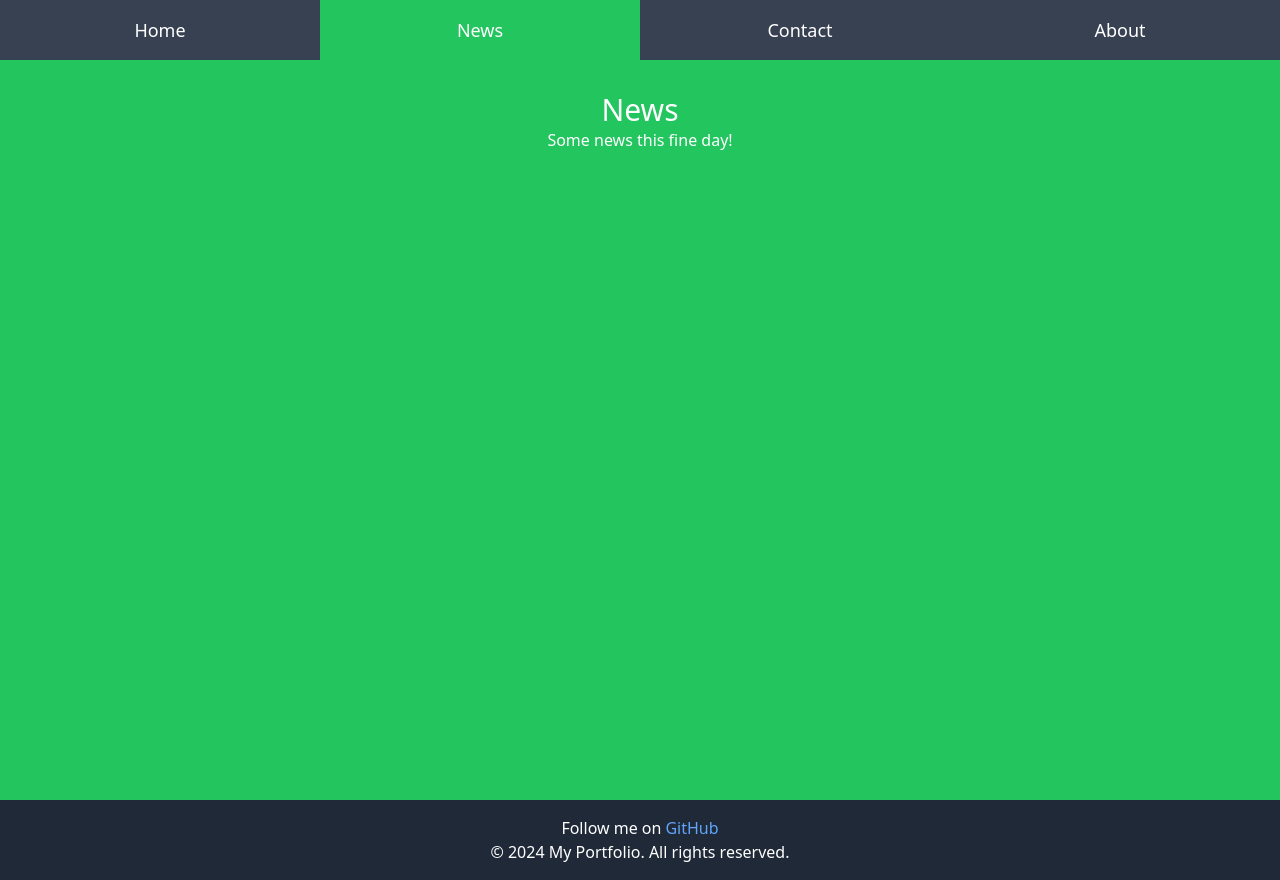
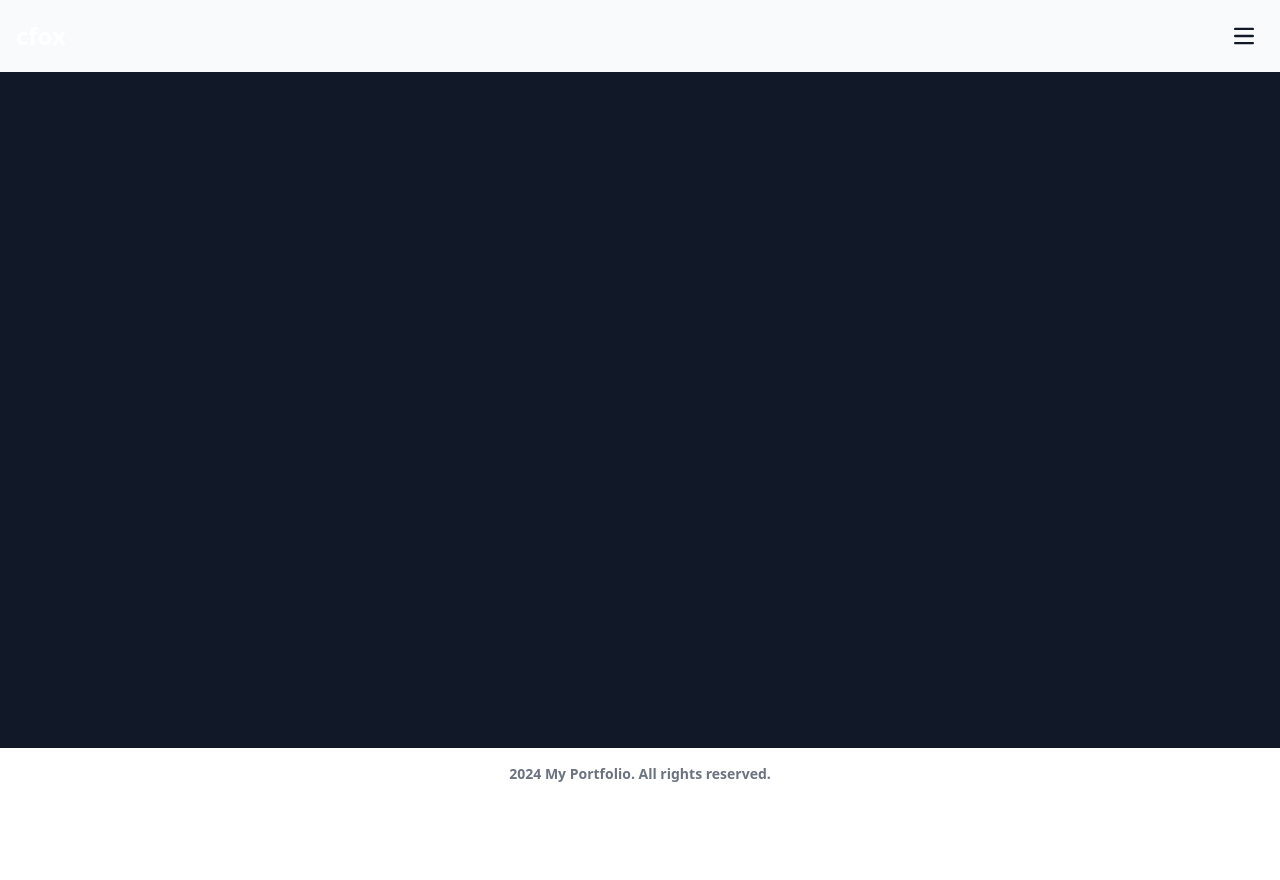
Before and after one commit to cfox-mykyta/cfox-mykyta-portfolio, a Next.js app: page / in a window 1280 px wide. After the commit the page ends 800 px from the top, so only its background shows below. Built offline with nearby package versions, Linux system fonts and the light colour scheme.

Commit message:
new design

```diff
--- a/src/app/page.tsx
+++ b/src/app/page.tsx
@@ -1,10 +1,10 @@
-import Tabs from '../components/Tabs';
+import Navigation from '../components/Navigation';
 import Footer from '../components/Footer';
 
 const Page: React.FC = () => {
   return (
     <main className="min-h-screen bg-gray-900 text-white flex flex-col">
-      <Tabs />
+      <Navigation />
       <Footer />
     </main>
   );
--- a/src/components/Footer.tsx
+++ b/src/components/Footer.tsx
@@ -2,12 +2,12 @@ import React from 'react';
 
 const Footer: React.FC = () => {
   return (
-    <footer className="bg-gray-800 text-white text-center py-4 mt-auto">
-      <p>
-        Follow me on
-        <a href="https://github.com/cfox-mykyta" target="_blank" className="text-blue-400 hover:text-blue-600 ml-1">GitHub</a>
-      </p>
-      <p>&copy; 2024 My Portfolio. All rights reserved.</p>
+    <footer className="bg-white dark:bg-gray-800 fixed bottom-0 w-full py-4">
+      <div className="mx-auto w-full max-w-screen-xl px-4">
+        <span className="block text-center text-sm text-gray-500 dark:text-gray-400 font-semibold">
+          2024 My Portfolio. All rights reserved.
+        </span>
+      </div>
     </footer>
   );
 };
--- /dev/null
+++ b/src/components/Navigation.tsx
@@ -0,0 +1,91 @@
+'use client';
+
+import React, { useState } from 'react';
+
+const Navigation: React.FC = () => {
+  const [isMenuOpen, setIsMenuOpen] = useState(false);
+
+  const toggleMenu = () => {
+    setIsMenuOpen(!isMenuOpen);
+  };
+
+  return (
+    <nav className="border-gray-200 bg-gray-50 dark:bg-gray-800 dark:border-gray-700">
+      <div className="max-w-screen-xl flex flex-wrap items-center justify-between mx-auto p-4">
+        <a href="#" className="flex items-center space-x-3 rtl:space-x-reverse group">
+          <span className="self-center text-2xl font-semibold whitespace-nowrap dark:text-gray-300 transition-transform duration-300 transform group-hover:scale-110 group-hover:text-blue-500 animate-fade-in">
+            cfox
+          </span>
+
+        </a>
+
+        <button
+          onClick={toggleMenu}
+          type="button"
+          className="inline-flex items-center justify-center p-2 w-10 h-10 text-sm text-gray-900 rounded-lg hover:bg-gray-100 focus:outline-none focus:ring-2 focus:ring-gray-200 dark:text-gray-400 dark:hover:bg-gray-700 dark:focus:ring-gray-600"
+          aria-controls="navbar-hamburger"
+          aria-expanded={isMenuOpen}
+        >
+          <span className="sr-only">Open main menu</span>
+          <svg
+            className="w-5 h-5"
+            aria-hidden="true"
+            xmlns="http://www.w3.org/2000/svg"
+            fill="none"
+            viewBox="0 0 17 14"
+          >
+            <path
+              stroke="currentColor"
+              strokeLinecap="round"
+              strokeLinejoin="round"
+              strokeWidth="2"
+              d="M1 1h15M1 7h15M1 13h15"
+            />
+          </svg>
+        </button>
+        <div
+          className={`${isMenuOpen ? 'block' : 'hidden'} w-full`}
+          id="navbar-hamburger"
+        >
+          <ul className="flex flex-col font-medium mt-4 rounded-lg bg-gray-50 dark:bg-gray-800 dark:border-gray-700 gap-1">
+            <li>
+              <a
+                href="#"
+                className="block py-2 px-3 text-gray-900 rounded hover:bg-gray-100 dark:text-gray-300 dark:hover:bg-gray-700 dark:hover:text-white"
+                aria-current="page"
+              >
+                Home
+              </a>
+            </li>
+            <li>
+              <a
+                href="#"
+                className="block py-2 px-3 text-gray-900 rounded hover:bg-gray-100 dark:text-gray-300 dark:hover:bg-gray-700 dark:hover:text-white"
+              >
+                Blog
+              </a>
+            </li>
+            <li>
+              <a
+                href="#"
+                className="block py-2 px-3 text-gray-900 rounded hover:bg-gray-100 dark:text-gray-300 dark:hover:bg-gray-700 dark:hover:text-white"
+              >
+                Portfolio
+              </a>
+            </li>
+            <li>
+              <a
+                href="#"
+                className="block py-2 px-3 text-gray-900 rounded hover:bg-gray-100 dark:text-gray-300 dark:hover:bg-gray-700 dark:hover:text-white"
+              >
+                Contact
+              </a>
+            </li>
+          </ul>
+        </div>
+      </div>
+    </nav>
+  );
+};
+
+export default Navigation;
--- a/src/components/Tabs.tsx
+++ /dev/null
@@ -1,73 +0,0 @@
-'use client'; // Додаємо директиву use client для клієнтського рендеру
-
-import React, { useState } from 'react';
-
-const Tabs: React.FC = () => {
-  const [activeTab, setActiveTab] = useState<string>('News'); // За замовчуванням відкривається вкладка "News"
-
-  const openPage = (tabName: string) => {
-    setActiveTab(tabName); // Оновлення активної вкладки
-  };
-
-  return (
-    <div className="flex flex-col h-screen"> {/* Задаємо висоту на весь екран */}
-      {/* Tab buttons */}
-      <div className="flex flex-col md:flex-row"> {/* Мобільні версії вертикальні */}
-        <button
-          onClick={() => openPage('Home')}
-          className={`tablink ${activeTab === 'Home' ? 'bg-red-500' : 'bg-gray-700'} text-white flex-1 py-4 text-lg`}
-        >
-          Home
-        </button>
-        <button
-          onClick={() => openPage('News')}
-          className={`tablink ${activeTab === 'News' ? 'bg-green-500' : 'bg-gray-700'} text-white flex-1 py-4 text-lg`}
-        >
-          News
-        </button>
-        <button
-          onClick={() => openPage('Contact')}
-          className={`tablink ${activeTab === 'Contact' ? 'bg-blue-500' : 'bg-gray-700'} text-white flex-1 py-4 text-lg`}
-        >
-          Contact
-        </button>
-        <button
-          onClick={() => openPage('About')}
-          className={`tablink ${activeTab === 'About' ? 'bg-orange-500' : 'bg-gray-700'} text-white flex-1 py-4 text-lg`}
-        >
-          About
-        </button>
-      </div>
-
-      {/* Tab content */}
-      <div className="tabcontent flex-grow overflow-auto"> {/* Задаємо overflow-auto, щоб вміст міг прокручуватися */}
-        {activeTab === 'Home' && (
-          <div id="Home" className="h-full bg-red-500 p-8 text-center">
-            <h3 className="text-white text-3xl">Home</h3>
-            <p className="text-white">Home is where the heart is..</p>
-          </div>
-        )}
-        {activeTab === 'News' && (
-          <div id="News" className="h-full bg-green-500 p-8 text-center">
-            <h3 className="text-white text-3xl">News</h3>
-            <p className="text-white">Some news this fine day!</p>
-          </div>
-        )}
-        {activeTab === 'Contact' && (
-          <div id="Contact" className="h-full bg-blue-500 p-8 text-center">
-            <h3 className="text-white text-3xl">Contact</h3>
-            <p className="text-white">Get in touch, or swing by for a cup of coffee.</p>
-          </div>
-        )}
-        {activeTab === 'About' && (
-          <div id="About" className="h-full bg-orange-500 p-8 text-center">
-            <h3 className="text-white text-3xl">About</h3>
-            <p className="text-white">Who we are and what we do.</p>
-          </div>
-        )}
-      </div>
-    </div>
-  );
-};
-
-export default Tabs;
--- a/tailwind.config.ts
+++ b/tailwind.config.ts
@@ -5,7 +5,17 @@ export default {
     './src/**/*.{js,ts,jsx,tsx}', // Вказує, де Tailwind має шукати класи
   ],
   theme: {
-    extend: {},
+    extend: {
+      animation: {
+        'fade-in': 'fadeIn 1s ease-out',
+      },
+      keyframes: {
+        fadeIn: {
+          '0%': { opacity: 0 },
+          '100%': { opacity: 1 },
+        },
+      },
+    },
   },
   plugins: [],
 } satisfies Config;
```
